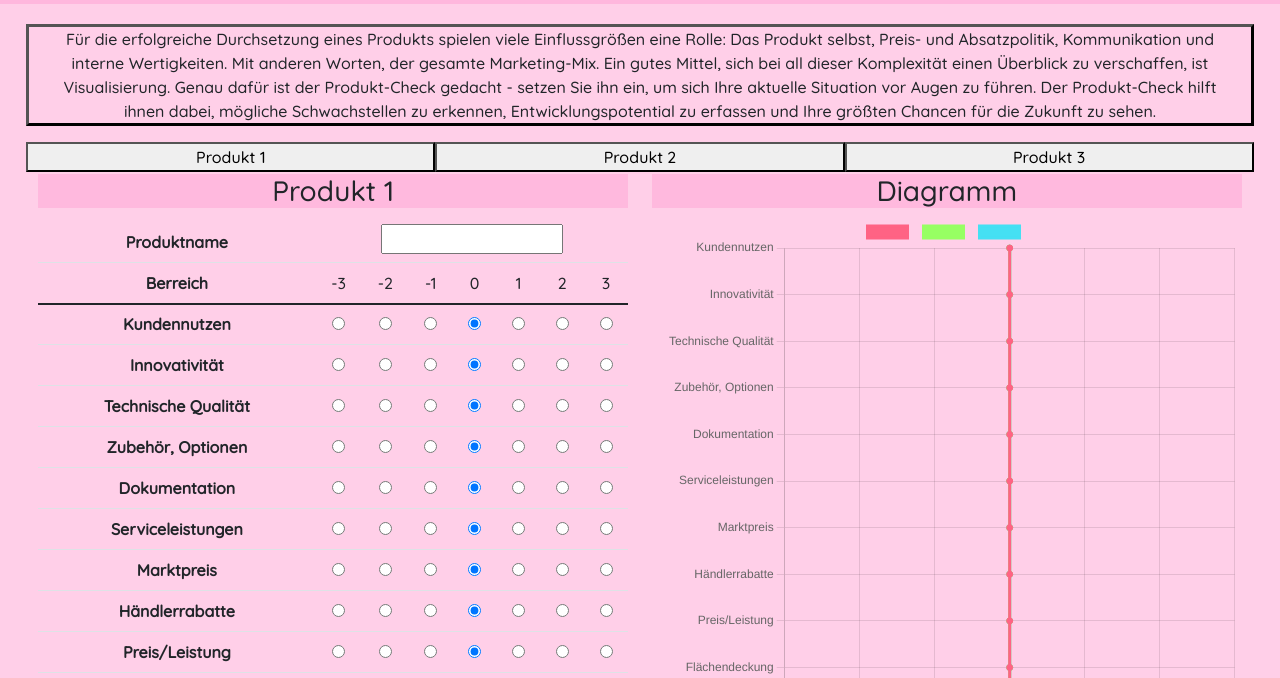
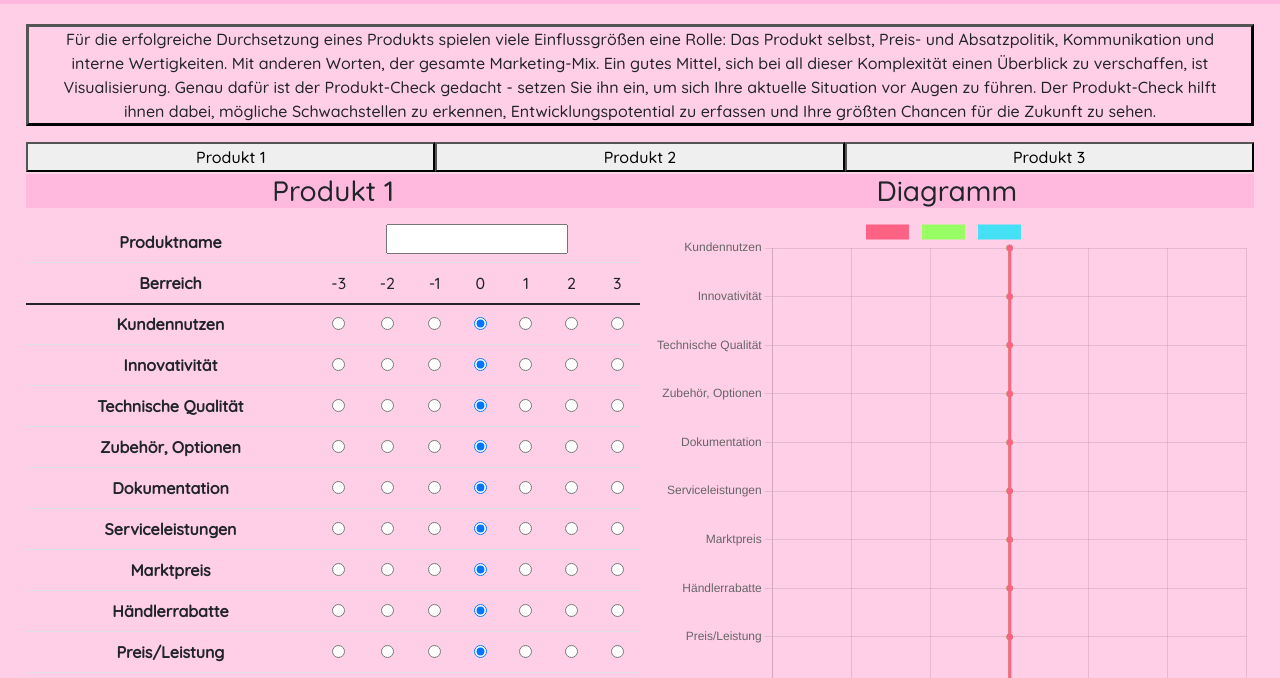
Before and after one commit to lightshark85/Webapp-Produkt-Check, a website: page Forms.html in a window 1280 px wide. Shown: the part 96-774 px from the top of the page. Drawn offline with nearby package versions, Linux system fonts and the light colour scheme.

Commit message:
paddingcorrection

```diff
--- a/Forms.css
+++ b/Forms.css
@@ -168,3 +168,8 @@ table,td, th,tr{
     margin-right: 3%;
     margin-left: 3%;
 }
+
+.col-sm{
+    padding-right: 0%;
+    padding-left: 0%;
+}
```
Also changed, not shown: Forms.html (+0 -1 lines).
